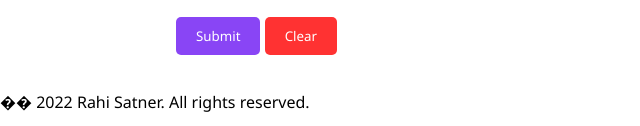
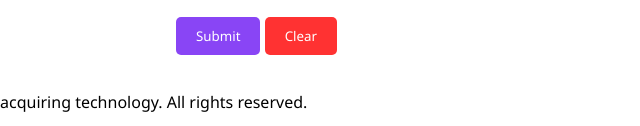
Before and after one commit to acquiringtechnology/ATFSWD1003_webPage, a plain HTML site: page index.html in a window 1280 px wide. Shown: the part 2766-2892 px from the top of the page, 0-640 px from the left. Drawn offline with Linux system fonts and the light colour scheme.

Commit message:
name change of footer

```diff
--- a/index.html
+++ b/index.html
@@ -261,7 +261,7 @@
     </section>
 
     <footer>
-        <p>�� 2022 Rahi Satner. All rights reserved.</p>
+        <p>acquiring technology. All rights reserved.</p>
 
     </footer>
 
```
